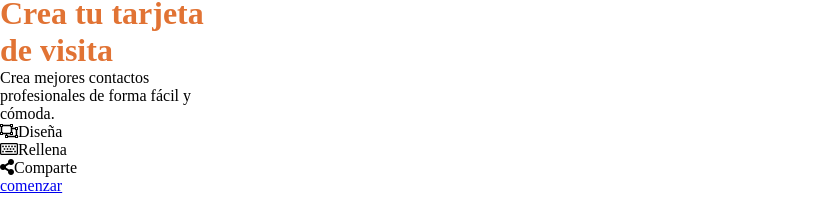
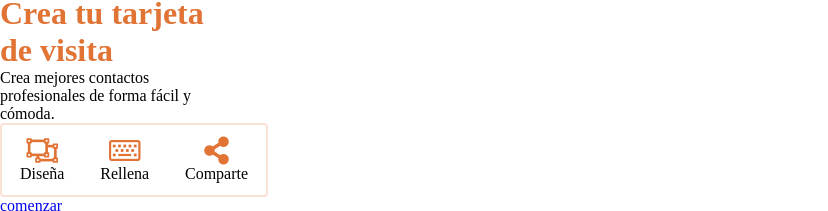
Before and after one commit to Adalab/dorcas-s2-booleanas, a website: page index.html in a window 1280 px wide. Shown: the part 167-378 px from the top of the page, without its empty margins (0-828 px from the left). Drawn offline with Linux system fonts and the light colour scheme.

Commit message:
list changes

```diff
--- a/index.html
+++ b/index.html
@@ -19,13 +19,12 @@
 				<h1 class="main__tittle">Crea tu tarjeta de visita</h1>
 				<p class="main__subtittle">Crea mejores contactos profesionales de forma fácil y cómoda.</p>
 			</div>
-			<ul>
-				<li><i class="far fa-object-ungroup"></i>Diseña</li>
-				<li><i class="far fa-keyboard"></i>Rellena</li>
-				<li><i class="fas fa-share-alt"></i>Comparte</li>
+			<ul class="list">
+				<li class="list__element"><i class="far fa-object-ungroup list__element-icon"></i>Diseña</li>
+				<li class="list__element"><i class="far fa-keyboard list__element-icon"></i>Rellena</li>
+				<li class="list__element"><i class="fas fa-share-alt list__element-icon"></i>Comparte</li>
 			</ul>
 			<a href="#" class="button-start">comenzar</a>
-</div>
 	</main>
 	</div>
 	<footer class="footer">
--- a/scss/core/_variables.scss
+++ b/scss/core/_variables.scss
@@ -15,9 +15,6 @@ $color-light-dark:#a0c0cf;
 $color-light-medium-dark:#a2deaf;
 $blue-twitter: #00a0f5;
 
-<<<<<<< HEAD
-//tipografia
-=======
 
 /* VARIABLES TIPOGRAFÍA */
 
@@ -37,8 +34,7 @@ $font-family-design1: ComicSansMS;
 $font-family-design2: Montserrat;
 
 /* Grosor */
-$font-weight-light:
-$font-weight-normal: normal;
+$font-weight-light: normal;
 $font-weight-medium: 600;
-$font-weight-bold: bold;
->>>>>>> 4b9f42834bd39f59a7ff79fba5ace26afdb8eee3
+$font-weight-thick: bold;
+$font-weight-thicker: 900;
--- a/scss/pages/_base.scss
+++ b/scss/pages/_base.scss
@@ -8,5 +8,4 @@ body {
   height: 100vh;
   display: flex;
   flex-direction: column;
-
 }
--- a/scss/pages/_home.scss
+++ b/scss/pages/_home.scss
@@ -1,22 +1,43 @@
-.header__page{
+.header__page {
   display: flex;
   justify-content: center;
-
 }
 
-.header__container-logo{
+.header__container-logo {
   margin-top: 94px;
 }
 
-.header__logo{
-
+.header__logo {
   width: 250px;
 }
 
-.container__main-tittle{
+.container__main-tittle {
   width: 223px;
 }
-.main__tittle{
 
+.main__tittle {
   color: $color-primary;
 }
+
+.list {
+  border: solid 2px rgba($color-primary, 0.21);
+  border-radius: 4px;
+  width: 268px;
+  height: 74px;
+  list-style: none;
+  display: flex;
+  justify-content: space-around;
+}
+
+.list__element {
+  display: flex;
+  flex-direction: column;
+  justify-content: center;
+  align-items: center;
+  font-size: 16px;
+}
+
+.list__element-icon {
+  color: $color-primary;
+  font-size: 28px;
+}
```
Also changed, not shown: css/main.css. Lines whose indentation alone changed are shown as unchanged.
